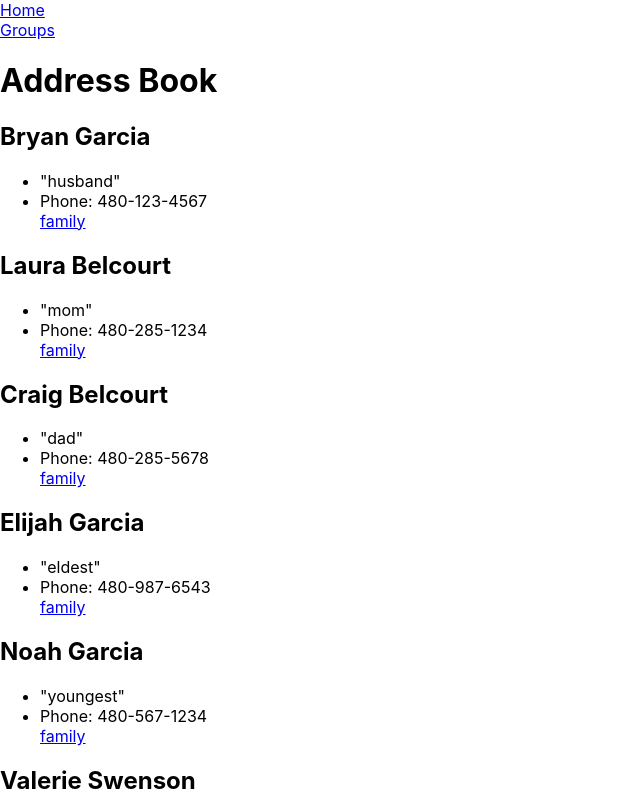
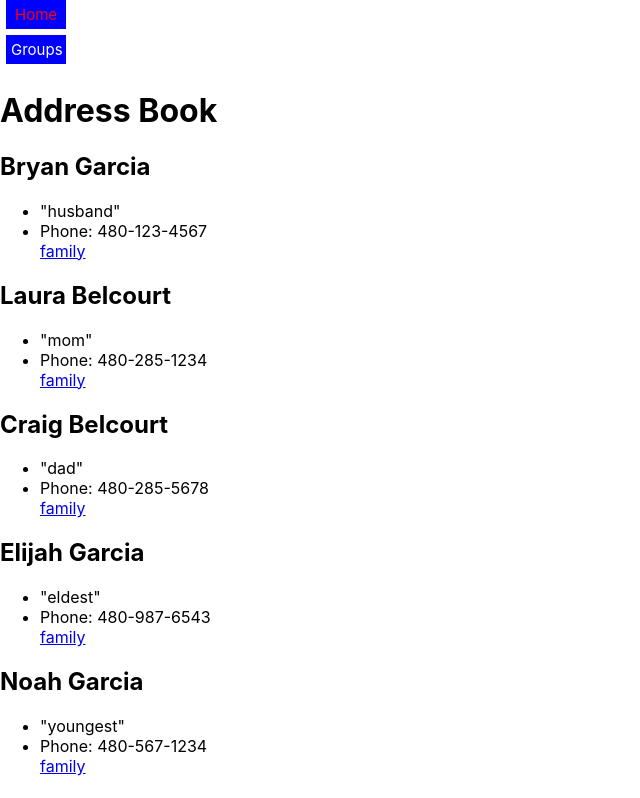
Before and after one commit to belc0011/address-book-app, a React (Create React App) app: page / in a window 1280 px wide. Shown: the top 798 px of the page, without its empty margins (0-640 px from the left). Built offline with nearby package versions, Linux system fonts and the light colour scheme; data requests are answered from the project's data file.

Commit message:
add NavBar styling

```diff
--- a/src/NavBar.js
+++ b/src/NavBar.js
@@ -5,10 +5,10 @@ function NavBar() {
     return (
         <nav>
             <div>
-            <NavLink to="/">Home</NavLink>
+            <NavLink to="/" className="nav-link">Home</NavLink>
             </div>
             <div>
-            <NavLink to="/groups">Groups</NavLink>
+            <NavLink to="/groups" className="nav-link">Groups</NavLink>
             </div>
         </nav>
     )
--- a/src/index.css
+++ b/src/index.css
@@ -11,3 +11,20 @@ code {
   font-family: source-code-pro, Menlo, Monaco, Consolas, 'Courier New',
     monospace;
 }
+
+.nav-link{
+  display: inline-block;
+  box-sizing: border-box;
+  width: 60px;
+  padding: 5px;
+  margin: 0 6px 6px;
+  background: blue;
+  text-decoration: none;
+  text-align: center;
+  font-size: min(10vw, 15px) ;
+  color: white;
+}
+
+.active {
+  color: red;
+}
```
